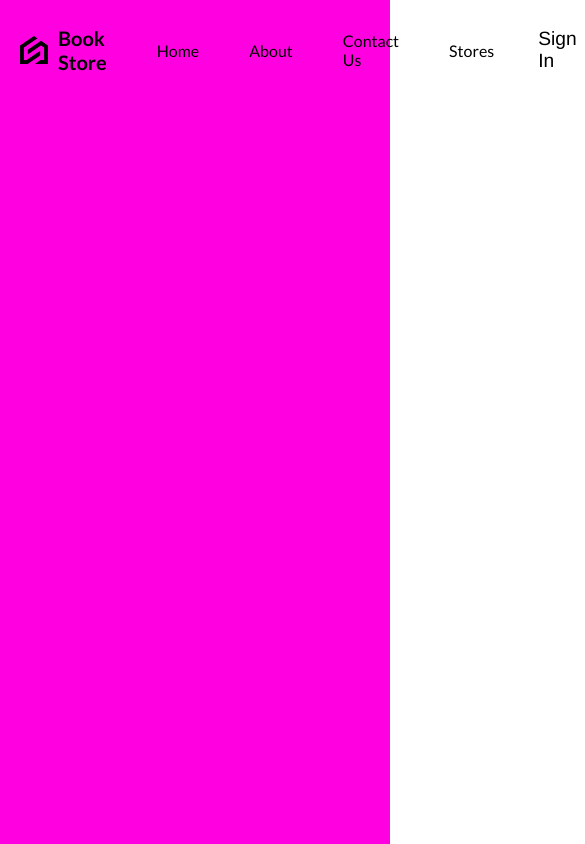
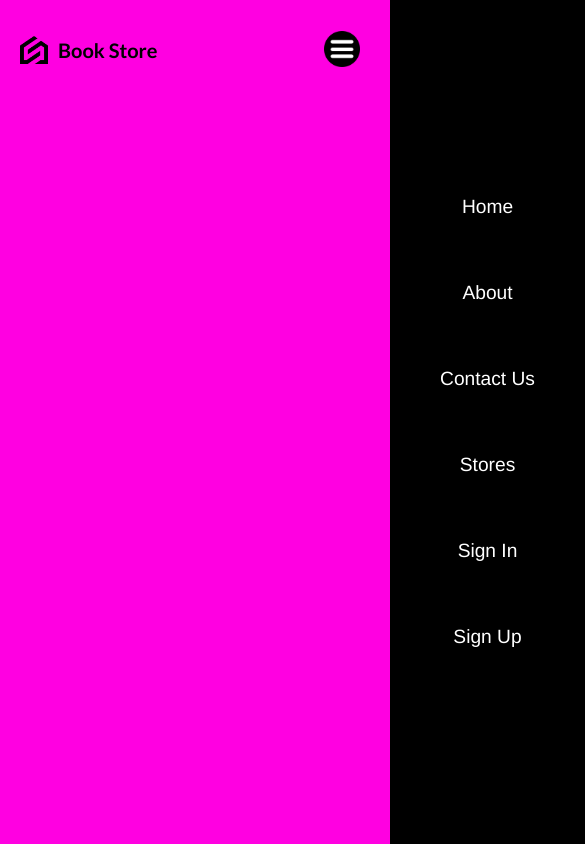
Before and after one commit to Rishi-9949/Web-Dev, a React (Vite) app: page / in a window 390 px wide. Shown: the top 844 px of the page, 585 px wide, since content can reach past the window. Built offline with nearby package versions, Linux system fonts and the light colour scheme.

Commit message:
Navbar Finished
Navbar Completed With responsiveness, including hamburger menu icon for mobile devices

```diff
--- a/src/components/Navbar/Navbar.jsx
+++ b/src/components/Navbar/Navbar.jsx
@@ -1,5 +1,7 @@
 import "./Navbar.scss"
+import { useState } from "react";
 function Navbar() {
+    const [open,setOpen] = useState(false)
     return (
         <nav>
             <div className="left">
@@ -17,6 +19,17 @@
                 <div className="btn1">
                     <a href="/">Sign Up</a>
                 </div>
+                <div className="menuIcon">
+                    <img src="public\menu.png" alt=""onClick={() => setOpen((prev) => !prev)}/>
+                </div>
+                <div className={open ? "menu active" : "menu"}>
+                    <a href="/">Home</a>
+                    <a href="/">About</a>
+                    <a href="/">Contact Us</a>
+                    <a href="/">Stores</a>
+                    <a href="/">Sign In</a>
+                    <a href="/">Sign Up</a>
+                </div>
             </div>
         </nav>
     );
--- a/src/components/Navbar/Navbar.scss
+++ b/src/components/Navbar/Navbar.scss
@@ -1,9 +1,21 @@
+@import "../../responsive.scss";
 nav{
     display: flex;
     justify-content: space-between;
     align-items: center;
     height: 100px;
 
+    a, .btn1{
+        transition: all 0.4s ease;
+
+        @include sm{
+            display: none;
+        }
+
+        &:hover{
+            scale: 1.05;
+        }
+    }
 
 
     .left{
@@ -22,6 +34,15 @@
             img{
                 width: 28px;
             }
+
+            span{
+                @include md{
+                    display: none;
+                }
+                @include sm{
+                    display: initial;
+                }
+            }
         }
     }
 
@@ -31,6 +52,7 @@
         align-items: center;
         justify-content: flex-end;
         height: 100%;
+        margin-right: 10px;
     }
 
     .right a {
@@ -43,7 +65,7 @@
 
     .btn1 a {
         display: block;
-        padding: 10px 20px;
+        padding: 10px 10px;
         color: #272727;
         border: 3px solid #272727;
         border-radius: 10px;
@@ -77,4 +99,44 @@
         box-shadow: none;
     }
 
+    .menuIcon{
+        display: none;
+        z-index: 999;
+
+        img{
+            width: 36px;
+            height: 36px;
+            cursor: pointer;
+        }
+
+        @include sm{
+            display: initial;
+        }
+    }
+
+    .menu{
+        position: absolute;
+        top: 0;
+        right: -50%;
+        background-color: black;
+        color: white;
+        height: 100vh;
+        width: 50%;
+        transition: all 1s ease;
+        display: flex;
+        flex-direction: column;
+        align-items: center;
+        justify-content: center;
+        font-size: 24px;
+        &.active{
+            right: 0;
+        }
+
+        @include sm{
+            a{
+                display: initial;
+            }
+        }
+    }
+
 }
```
